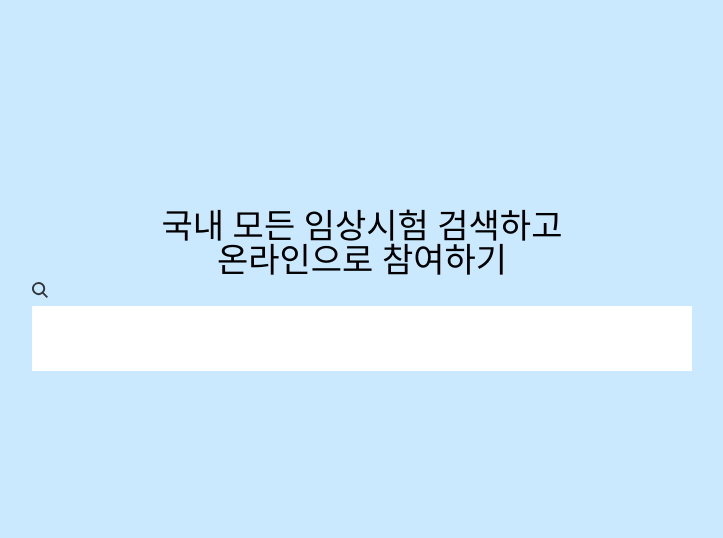
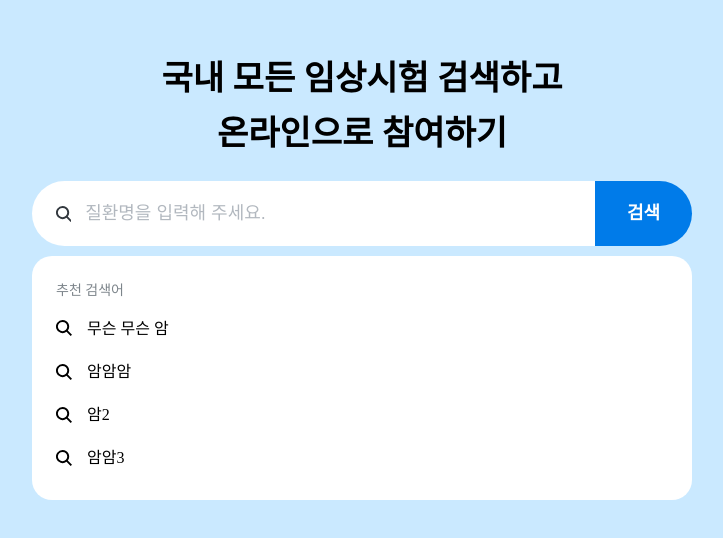
Before and after one commit to Jiho31/wanted-codestates-project-10, a React (Create React App) app: page / in a window 1280 px wide. Shown: the part 124-662 px from the top of the page, without its empty margins (278-1001 px from the left). Built offline with nearby package versions, Linux system fonts and the light colour scheme.

Commit message:
[Feat] #1 검색창 & 추천 검색어 목록 컴포넌트 UI 구현

```diff
--- a/src/components/SearchBar.jsx
+++ b/src/components/SearchBar.jsx
@@ -5,8 +5,13 @@ import { ReactComponent as SearchIcon } from '../assets/search-icon.svg';
 function SearchBar(props) {
   return (
     <Container>
-      <SearchIcon fill="#32383E" />
-      <SearchInput type="text" />
+      <div>
+        <InputWrapper>
+          <SearchIcon fill="#32383E" />
+          <SearchInput type="text" placeholder="질환명을 입력해 주세요." />
+        </InputWrapper>
+        <SearchButton>검색</SearchButton>
+      </div>
     </Container>
   );
 }
@@ -18,12 +23,53 @@ const Container = styled.div`
   line-height: 1.6;
   font-weight: 400;
   border-radius: 42px;
+
+  > div {
+    width: 100%;
+    height: 100%;
+    display: inline-flex;
+  }
+`;
+const InputWrapper = styled.div`
+  width: 100%;
+  height: 100%;
+  padding: 2rem 2.4rem;
+  background-color: #fff;
+  border-radius: 42px 0 0 42px;
+  display: flex;
+  align-items: center;
+
+  svg {
+    margin-right: 12px;
+  }
 `;
 
 const SearchInput = styled.input`
   width: 100%;
   height: 100%;
-  padding: 2rem 2.4rem;
+  font-size: 100%;
+  line-height: 1.15;
+  color: black;
+
+  :focus {
+    outline: none;
+  }
+  ::placeholder {
+    color: #b2b8bf;
+  }
+`;
+
+const SearchButton = styled.button`
+  // width: 6em;
+  min-width: fit-content;
+  background-color: #007be9;
+  color: #fff;
+  font-size: 1.8rem;
+  font-weight: 700;
+  line-height: 1.6;
+  border-radius: 0 42px 42px 0;
+  padding: 18px 32px;
+  cursor: pointer;
 `;
 
 export default SearchBar;
--- /dev/null
+++ b/src/components/SearchListContainer.jsx
@@ -0,0 +1,68 @@
+import React, { useState } from 'react';
+import styled from 'styled-components';
+import { ReactComponent as Search } from '../assets/search-icon.svg';
+
+function SearchListContainer(props) {
+  const [isLoading, setIsLoading] = useState(false);
+
+  return (
+    <Container>
+      <Text>{isLoading ? '검색 중..' : '추천 검색어'}</Text>
+      <List>
+        <ListItem>
+          <Search />
+          <p>무슨 무슨 암</p>
+        </ListItem>
+        <ListItem>
+          <Search />
+          <p>암암암</p>
+        </ListItem>
+        <ListItem>
+          <Search />
+          <p>암2</p>
+        </ListItem>
+        <ListItem>
+          <Search />
+          <p>암암3</p>
+        </ListItem>
+      </List>
+    </Container>
+  );
+}
+
+const Container = styled.div`
+  width: 66rem;
+  height: auto;
+  background-color: #fff;
+  border-radius: 20px;
+  padding: 2rem 2.4rem;
+  margin-top: 1rem;
+
+  font-size: 1.6rem;
+  line-height: 1.2;
+`;
+const Text = styled.p`
+  font-size: 1.4rem;
+  font-weight: 400;
+  color: #7d858b;
+  padding: 0.7rem 0;
+`;
+
+const List = styled.ul`
+  width: 100%;
+  height: auto;
+  display: flex;
+  flex-direction: column;
+`;
+
+const ListItem = styled.li`
+  display: flex;
+  align-items: center;
+  padding: 1.2rem 0;
+
+  svg {
+    margin-right: 1.5rem;
+  }
+`;
+
+export default SearchListContainer;
--- a/src/pages/Main.jsx
+++ b/src/pages/Main.jsx
@@ -1,6 +1,7 @@
 import React from 'react';
-import styled from 'styled-components';
+import styled, { css } from 'styled-components';
 import SearchBar from '../components/SearchBar';
+import SearchListContainer from '../components/SearchListContainer';
 
 function Main(props) {
   return (
@@ -12,32 +13,41 @@ function Main(props) {
           온라인으로 참여하기
         </Title>
         <SearchBar />
+        <SearchListContainer />
       </Container>
     </Body>
   );
 }
 
+const flexLayoutCenter = css`
+  display: flex;
+  justify-content: center;
+  align-items: center;
+`;
+
 const Body = styled.div`
+  ${flexLayoutCenter}
+
   width: 100%;
   height: 100vh;
-  display: flex;
-  justify-content: center;
-  flex-direction: row;
+  flex-direction: column;
   background-color: #cae9ff;
 `;
 
 const Container = styled.section`
+  ${flexLayoutCenter}
+
   width: 800px;
-  display: flex;
   flex-direction: column;
-  justify-content: center;
-  align-items: center;
 `;
 
 const Title = styled.h1`
   width: 100%;
   text-align: center;
   font-size: 3.4rem;
+  font-weight: 700;
+  line-height: 1.6;
+  margin-bottom: 20px;
 `;
 
 export default Main;
```
